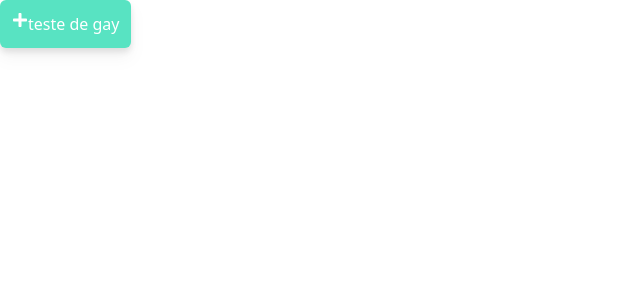
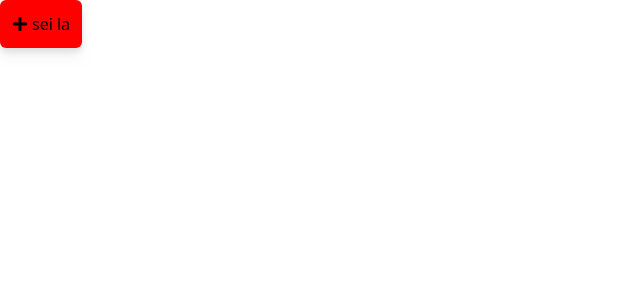
Before and after one commit to pedropenha/iBooks, a React (Vite) app in the folder my-ibooks/: page /livro in a window 1280 px wide. Shown: the top 300 px of the page, without its empty margins (0-640 px from the left). Built offline with nearby package versions, Linux system fonts and the light colour scheme.

Commit message:
botao feito

```diff
--- a/my-ibooks/src/App.jsx
+++ b/my-ibooks/src/App.jsx
@@ -1,13 +1,20 @@
 import { useState } from 'react'
 import './App.css'
+
+import {Routes, Route} from 'react-router-dom'
+
 import Livro from './pages/livros/livros'
+import Sobre from './pages/sobre/Sobre'
 
 function App() {
   const [count, setCount] = useState(0)
 
   return (
     <>
-    <Livro/>
+      <Routes>
+        <Route path='/livro' element={ <Livro/> }/>
+        <Route path='/sobre' element={ <Sobre/> }/>
+      </Routes>
     </>
   )
 }
--- /dev/null
+++ b/my-ibooks/src/assets/css/style.css
@@ -0,0 +1,7 @@
+.btnhover:hover {
+    transform: scale(1.2);
+}
+
+.btnhover {
+    transition: all .8s ease;
+}
--- a/my-ibooks/src/components/Button.jsx
+++ b/my-ibooks/src/components/Button.jsx
@@ -1,8 +1,13 @@
 import React from "react"
+import "../assets/css/style.css"
 
 export default props =>
-    <button className="bg-[#58E3C2] text-white drop-shadow-lg rounded-md p-3 justify-items-center" >
-        <span className="flex">
-            {props.children}
+    <button className={`text-white drop-shadow-lg rounded-md p-3 justify-items-center btnhover`}
+            style ={{backgroundColor: `${props.bgColor}`, color:`${props.tColor}`}} >
+        <span className="flex items-center">
+            {props.icone}
+            <span className='pl-1'>
+                {props.texto}
+            </span>
         </span>
     </button>
--- a/my-ibooks/src/components/Card.jsx
+++ b/my-ibooks/src/components/Card.jsx
@@ -0,0 +1,8 @@
+import React from "react"
+import "../assets/css/style.css"
+
+export default props =>
+    <div>
+        <img src = ""></img>
+
+    </div>
--- a/my-ibooks/src/main.jsx
+++ b/my-ibooks/src/main.jsx
@@ -2,9 +2,12 @@ import React from 'react'
 import ReactDOM from 'react-dom/client'
 import App from './App'
 import './index.css'
+import { BrowserRouter } from 'react-router-dom'
 
 ReactDOM.createRoot(document.getElementById('root')).render(
   <React.StrictMode>
-    <App />
+    <BrowserRouter>
+      <App />
+    </BrowserRouter>
   </React.StrictMode>
 )
--- a/my-ibooks/src/pages/livros/Livros.jsx
+++ b/my-ibooks/src/pages/livros/Livros.jsx
@@ -13,12 +13,7 @@ function Livro() {
     </header>
     <main>
       <div>
-        <Button>
-            <span className="flex space-x-20">
-              <FaPlus/>
-              teste de gay
-              </span>
-        </Button>
+        <Button icone={<FaPlus/>} texto ="sei la" bgColor="red" tColor="#000"/>
       </div>
     </main>
 
--- /dev/null
+++ b/my-ibooks/src/pages/sobre/Sobre.jsx
@@ -0,0 +1,13 @@
+import { useState } from 'react'
+
+function Sobre() {
+  const [count, setCount] = useState(0)
+
+  return (
+    <>
+        <h1>Sobre</h1>
+    </>
+  )
+}
+
+export default Sobre;
```
